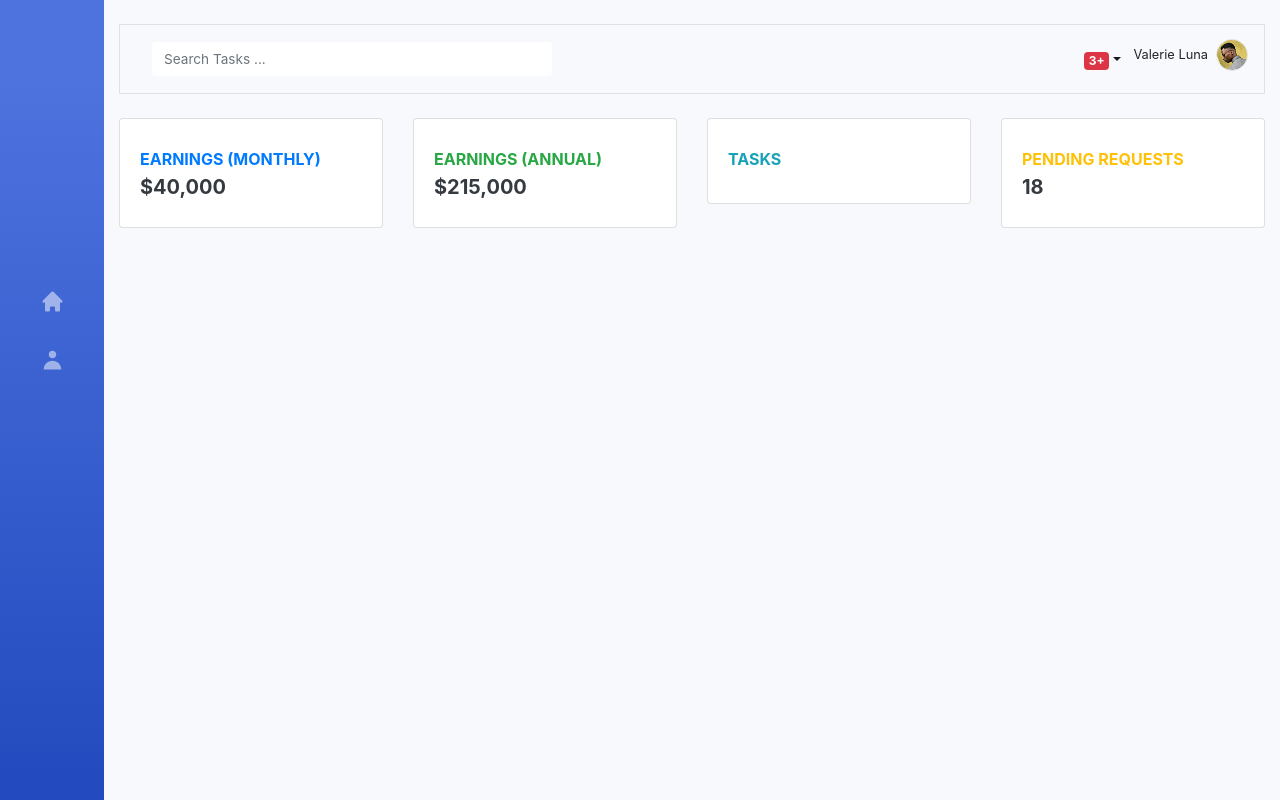
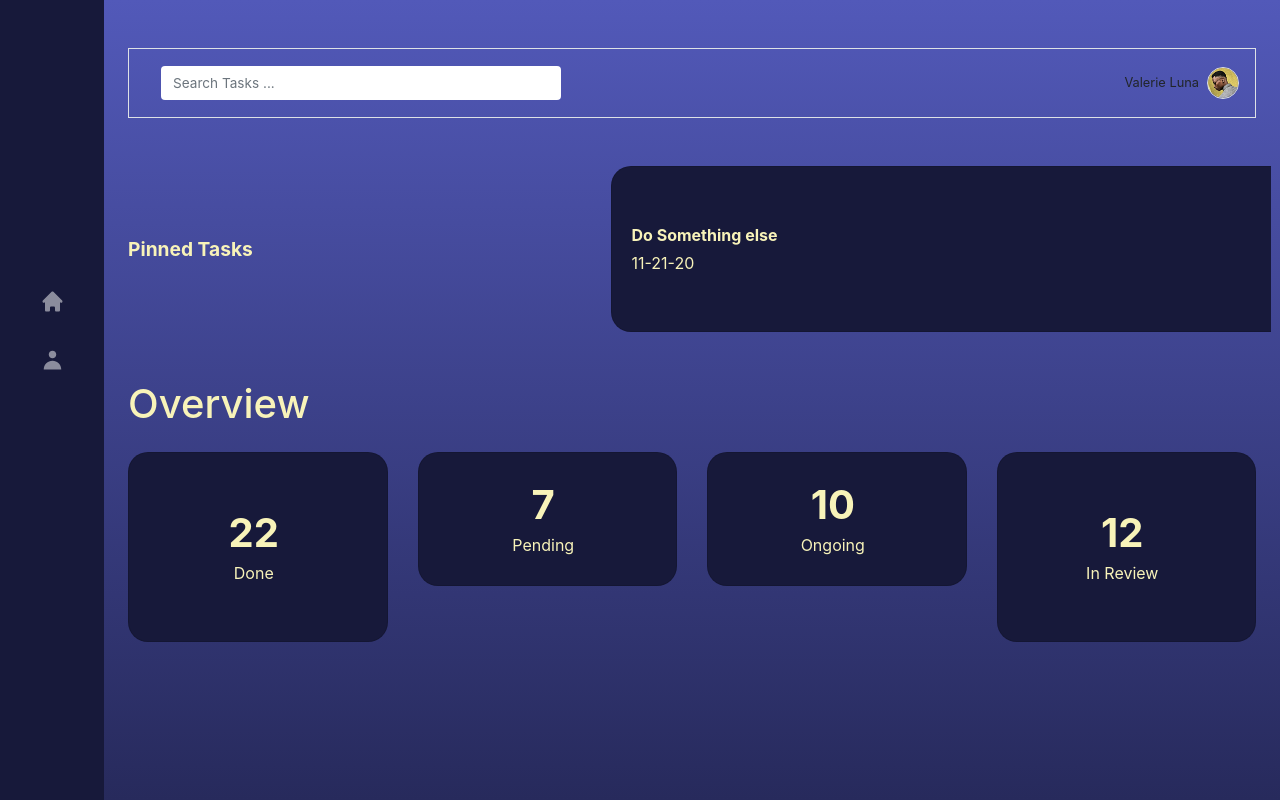
Before and after one commit to prime-infinity/OlympusTasks, a React (Create React App) app: page /home in a window 1280 px wide. Built offline with nearby package versions, Linux system fonts and the light colour scheme; some icons are missing.

Commit message:
almost there

```diff
--- a/src/components/DashRightSide.js
+++ b/src/components/DashRightSide.js
@@ -1,10 +1,13 @@
+
+import TaskStast from '../components/TaskStats'
+import PinnedTasks from '../components/PinnedTasks'
 
 const DashRightSide = () => {
     return(
         <div className="d-flex flex-column" id="content-wrapper">
 
             <div id="content">
-                <div className="container-fluid">
+                <div className="container-fluid p-4">
                     <nav className="navbar navbar-light navbar-expand border mb-4 topbar static-top" style={{marginTop: '1.5rem'}}>
                         <div className="container-fluid">
 
@@ -15,7 +18,7 @@ const DashRightSide = () => {
                             </form>
 
                             <ul className="navbar-nav flex-nowrap ml-auto">
-                                <li className="nav-item dropdown d-sm-none no-arrow"><a aria-expanded="false" data-toggle="dropdown" className="dropdown-toggle nav-link"><i className="fas fa-search"></i></a>
+                                <li className="nav-item dropdown d-sm-none no-arrow">
                                     <div className="dropdown-menu dropdown-menu-right p-3 animated--grow-in" aria-labelledby="searchDropdown">
                                         <form className="form-inline mr-auto navbar-search w-100">
                                             <div className="input-group"><input type="text" className="bg-light form-control border-0 small" placeholder="Search for ..." />
@@ -32,7 +35,6 @@ const DashRightSide = () => {
                                     </div>
                                 </li>
                                 <li className="nav-item dropdown no-arrow mx-1">
-                                    <div className="nav-item dropdown show no-arrow"><a aria-expanded="true" data-toggle="dropdown" className="dropdown-toggle nav-link"><span className="badge badge-danger badge-counter">3+</span><i className="fas fa-bell fa-fw"></i></a>
                                     {/*<div className="dropdown-menu dropdown-menu-right show dropdown-list animated--grow-in">
                                         <h6 className="dropdown-header">alerts center</h6><a className="dropdown-item d-flex align-items-center">
                                             <div className="mr-3">
@@ -50,67 +52,22 @@ const DashRightSide = () => {
                                             </div>
                                         </a>
                                     </div>*/}
-                                    </div>
                                 </li>
                                 <div className="d-none d-sm-block topbar-divider"></div>
                                 <li className="nav-item dropdown no-arrow">
                                     <div className="nav-item dropdown no-arrow">
                                         <span className="d-none d-lg-inline mr-2 text-gray-600 small">Valerie Luna</span>
-                                        <img className="border rounded-circle img-profile" src="images/prime.jpeg" />
+                                        <img className="border rounded-circle img-profile" alt="profileImage" src="images/prime.jpeg" />
                                     </div>
                                 </li>
                             </ul>
                         </div>
                     </nav>
-                    <div className="row">
-                        <div className="col-md-6 col-xl-3 mb-4">
-                            <div className="card  border-left-primary py-2">
-                                <div className="card-body">
-                                    <div className="row align-items-center no-gutters">
-                                        <div className="col mr-2">
-                                            <div className="text-uppercase text-primary font-weight-bold text-xs mb-1"><span>Earnings (monthly)</span></div>
-                                            <div className="text-dark font-weight-bold h5 mb-0"><span>$40,000</span></div>
-                                        </div>
-                                    </div>
-                                </div>
-                            </div>
-                        </div>
-                        <div className="col-md-6 col-xl-3 mb-4">
-                            <div className="card  border-left-success py-2">
-                                <div className="card-body">
-                                    <div className="row align-items-center no-gutters">
-                                        <div className="col mr-2">
-                                            <div className="text-uppercase text-success font-weight-bold text-xs mb-1"><span>Earnings (annual)</span></div>
-                                            <div className="text-dark font-weight-bold h5 mb-0"><span>$215,000</span></div>
-                                        </div>
-                                    </div>
-                                </div>
-                            </div>
-                        </div>
-                        <div className="col-md-6 col-xl-3 mb-4">
-                            <div className="card  border-left-info py-2">
-                                <div className="card-body">
-                                    <div className="row align-items-center no-gutters">
-                                        <div className="col mr-2">
-                                            <div className="text-uppercase text-info font-weight-bold text-xs mb-1"><span>Tasks</span></div>
-                                        </div>
-                                    </div>
-                                </div>
-                            </div>
-                        </div>
-                        <div className="col-md-6 col-xl-3 mb-4">
-                            <div className="card  border-left-warning py-2">
-                                <div className="card-body">
-                                    <div className="row align-items-center no-gutters">
-                                        <div className="col mr-2">
-                                            <div className="text-uppercase text-warning font-weight-bold text-xs mb-1"><span>Pending Requests</span></div>
-                                            <div className="text-dark font-weight-bold h5 mb-0"><span>18</span></div>
-                                        </div>
-                                    </div>
-                                </div>
-                            </div>
-                        </div>
-                    </div>
+
+                    <PinnedTasks />
+
+                    <TaskStast />
+
                 </div>
             </div>
 
--- a/src/components/PinnedTasks.js
+++ b/src/components/PinnedTasks.js
@@ -1,47 +1,48 @@
 const PinnedTasks = () => {
     return (
-        <div className="row">
+        <div className="row flex-row flex-nowrap pb-4 pt-4 no-scroll-bar overflow-x-auto">
 
-            <div className="col-12">
-                <span className="h4">Pinned Tasks</span>
+            <div className="col-5 mb-4 mt-4 text-theme my-auto">
+                <span className="font-weight-bold" style={{fontSize:'larger'}}>Pinned Tasks</span>
+            </div>
 
-                <div className="row flex-row flex-nowrap pb-4 pt-4 no-scroll-bar overflow-x-auto">
-
-                    <div className="col-8 border bg-secondary-native text-break pt-3 pb-3 ml-4 mr-4">
-                        <div className="row justify-content-center">
-                            <div className="col-11">
-                                <span className="font-weight-bold ">
-                                    Do Something else
-                                </span> <br />
-                                <span>11-21-20</span>
+            <div className="col-8 text-break">
+                <div className="card bg-card-theme py-2">
+                    <div className="card-body pt-5 pb-5">
+                        <div className="row text-left">
+                            <div className="col mr-2">
+                                <div className=" font-weight-bold  mb-1"><span>Do Something else</span></div>
+                                <div className=""><span>11-21-20</span></div>
                             </div>
                         </div>
                     </div>
+                </div>
+            </div>
 
-                    <div className="col-8 border bg-secondary-native text-break pt-3 pb-3 mr-4">
-                        <div className="row justify-content-center">
-                            <div className="col-11">
-                                <span className="font-weight-bold ">
-                                    Do Something else
-                                </span> <br />
-                                <span>11-21-20</span>
+            <div className="col-8 text-break">
+                <div className="card bg-card-theme py-2">
+                    <div className="card-body pt-5 pb-5">
+                        <div className="row text-left">
+                            <div className="col mr-2">
+                                <div className=" font-weight-bold  mb-1"><span>Do Something else</span></div>
+                                <div className=""><span>11-21-20</span></div>
                             </div>
                         </div>
                     </div>
+                </div>
+            </div>
 
-                    <div className="col-8 border bg-secondary-native text-break pt-3 pb-3 mr-4">
-                        <div className="row justify-content-center">
-                            <div className="col-11">
-                                <span className="font-weight-bold ">
-                                    Do Something else
-                                </span> <br />
-                                <span>11-21-20</span>
+            <div className="col-8 text-break">
+                <div className="card bg-card-theme py-2">
+                    <div className="card-body pt-5 pb-5">
+                        <div className="row text-left">
+                            <div className="col mr-2">
+                                <div className=" font-weight-bold  mb-1"><span>Do Something else</span></div>
+                                <div className=""><span>11-21-20</span></div>
                             </div>
                         </div>
                     </div>
-
                 </div>
-
             </div>
 
         </div>
--- /dev/null
+++ b/src/components/TaskStats.js
@@ -0,0 +1,66 @@
+
+const TaskStast = () => {
+    return(
+        <div className="row">
+
+            <div className="col-12 mb-4 mt-4 text-theme">
+                <span className="h1">Overview</span>
+            </div>
+
+            <div className="col-6 col-md-6 col-xl-3 mb-4">
+                <div className="card bg-card-theme py-2">
+                    <div className="card-body pt-5 pb-5">
+                        <div className="row text-center">
+                            <div className="col mr-2">
+                                <div className=" font-weight-bold h1 mb-1"><span>22</span></div>
+                                <div className=""><span>Done</span></div>
+                            </div>
+                        </div>
+                    </div>
+                </div>
+            </div>
+
+            <div className="col-6 col-md-6 col-xl-3 mb-4">
+                <div className="card bg-card-theme py-2">
+                    <div className="card-body">
+                        <div className="row text-center ">
+                            <div className="col mr-2">
+                                <div className=" font-weight-bold h1 mb-1"><span>7</span></div>
+                                <div className=""><span>Pending</span></div>
+                            </div>
+                        </div>
+                    </div>
+                </div>
+            </div>
+
+            <div className="col-6 col-md-6 col-xl-3 mb-4">
+                <div className="card bg-card-theme py-2">
+                    <div className="card-body">
+                        <div className="row text-center ">
+                            <div className="col mr-2">
+                                <div className=" font-weight-bold h1 mb-1"><span>10</span></div>
+                                <div className=""><span>Ongoing</span></div>
+                            </div>
+                        </div>
+                    </div>
+                </div>
+            </div>
+
+            <div className="col-6 col-md-6 col-xl-3 mb-4">
+                <div className="card bg-card-theme py-2">
+                    <div className="card-body pt-5 pb-5">
+                        <div className="row text-center ">
+                            <div className="col mr-2">
+                                <div className=" font-weight-bold h1 mb-1"><span>12</span></div>
+                                <div className=""><span>In Review</span></div>
+                            </div>
+                        </div>
+                    </div>
+                </div>
+            </div>
+
+        </div>
+
+    )
+}
+export default TaskStast
--- a/src/views/index.css
+++ b/src/views/index.css
@@ -29,8 +29,7 @@ this stylesheet is for index page only
   top: 35vh;
 }
 .bg-gradient-primary {
-  background-color: #4e73df;
-  background-image: linear-gradient(180deg,#4e73df 10%,#224abe);
+  background-color: #17193a;
   background-size: cover;
 }
 .sidebar{
@@ -48,7 +47,8 @@ this stylesheet is for index page only
 
 /* dash right side */
 #content-wrapper {
-  background-color: #f8f9fc;
+  /*background-color: #272a5c;*/
+  background-image: linear-gradient(to top,#272a5c, #5259b9);
   width: 100%;
   overflow-x: hidden;
 }
@@ -66,3 +66,11 @@ this stylesheet is for index page only
 .topbar .navbar-search input {
   font-size: .85rem;
 }
+.bg-card-theme{
+  background-color: #17193a;
+  color:#f8f3b9;
+  border-radius: 20px;
+}
+.text-theme{
+  color:#f8f3b9;
+}
```
Lines whose indentation alone changed are shown as unchanged.
